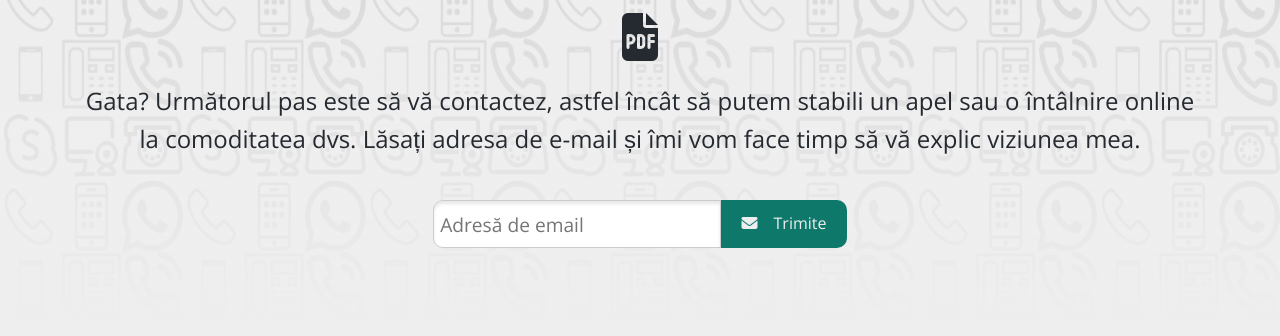
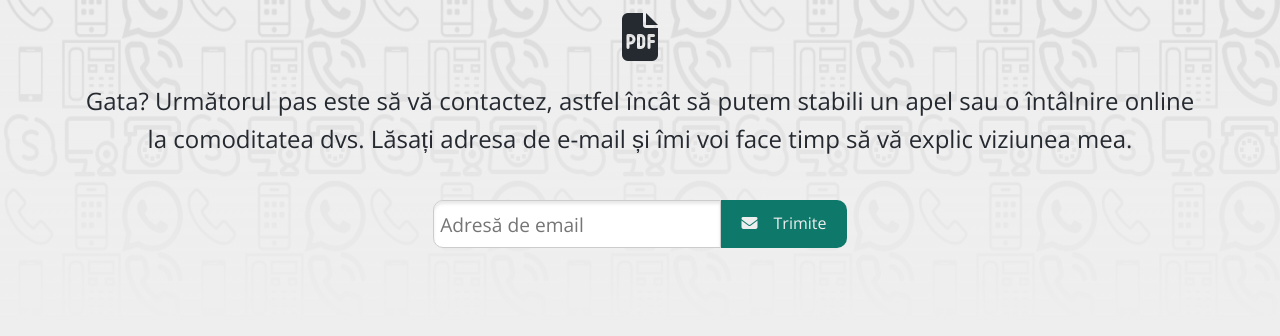
Before and after one commit to abv-solutions/math, a website: page index.html in a window 1280 px wide. Shown: the part 10403-10739 px from the top of the page. Drawn offline with nearby package versions, Linux system fonts and the light colour scheme.

Commit message:
Fixed typo

```diff
--- a/index.html
+++ b/index.html
@@ -490,7 +490,7 @@
 						will take the time to explain our vision.</span><span lang="ro">Gata? Următorul pas este să vă contactez,
 						astfel încât să putem
 						stabili un apel sau o întâlnire online la comoditatea dvs. Lăsați adresa
-						de e-mail și îmi vom face timp să vă explic viziunea
+						de e-mail și îmi voi face timp să vă explic viziunea
 						mea.</span>
 				</p>
 				<form class="form mt-1" name="call" method="POST" data-netlify="true">
```
